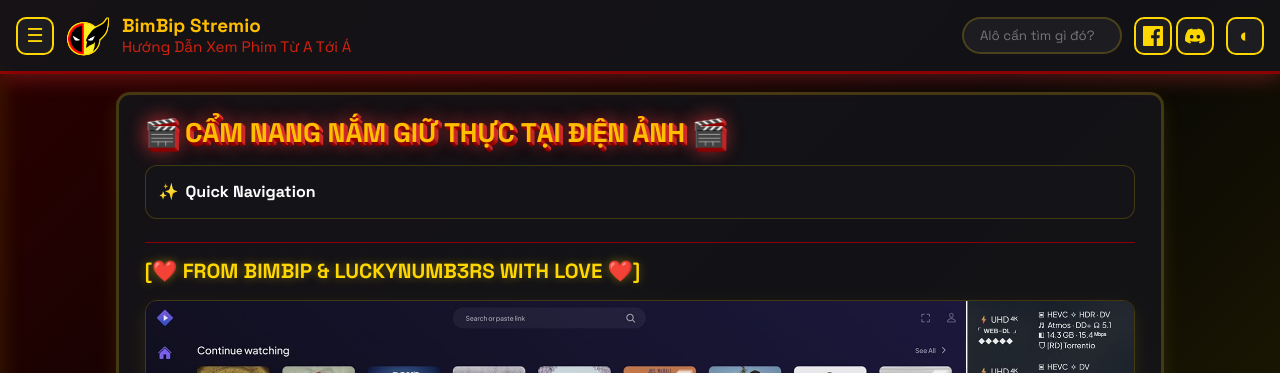
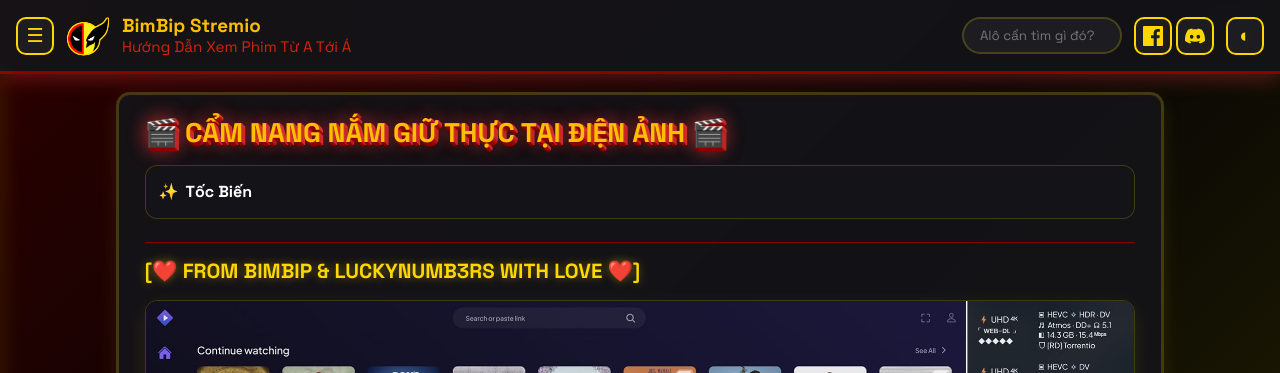
Before and after one commit to bimbipsubteam/bimbip-stremio, a Jekyll site: the page built from docs/index.md, in a window 1280 px wide and 900 px high. Shown: the top 373 px of the window. Built offline with Jekyll 4.4.1, drawn with Linux system fonts in a browser that asks for light colours.

Commit message:
Update default.html

```diff
--- a/docs/_layouts/default.html
+++ b/docs/_layouts/default.html
@@ -37,7 +37,10 @@
       <div class="topbar-search">
         <input type="text" id="search-input" placeholder="Alô cần tìm gì đó?" aria-label="Search" autocomplete="off">
         <!-- Khung chứa kết quả tìm kiếm thả xuống -->
-        <div id="search-results" class="search-dropdown" style="display: none;"></div>
+        <div id="search-results" class="search-dropdown" style="display: none;">
+          <div class="search-content">
+          </div>
+        </div>
       </div>
 
       <!-- Các nút Mạng xã hội -->
@@ -72,7 +75,7 @@
         {{ content }}
         <section class="quick-nav" id="quick-nav" hidden>
           <details id="quick-nav-details">
-            <summary>Quick Navigation</summary>
+            <summary>Tốc Biến</summary>
             <ul id="quick-nav-list"></ul>
           </details>
         </section>
```
